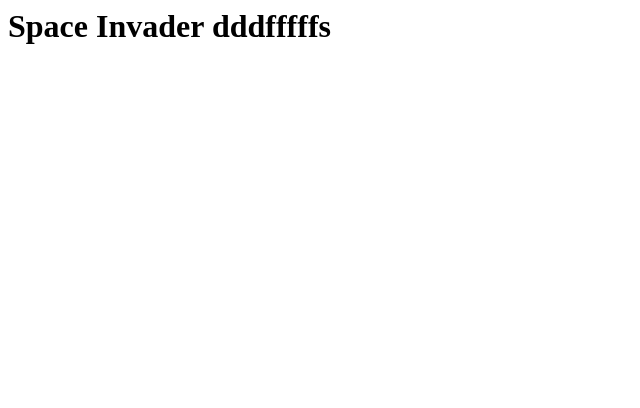
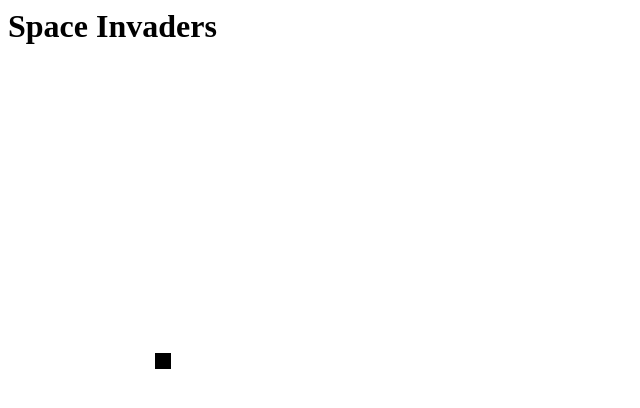
Before and after one commit to mburri/spaceinvaders, a website: page index.html in a window 1280 px wide. Shown: the whole page, without its empty margins (0-640 px from the left). Drawn offline with Linux system fonts and the light colour scheme.

Commit message:
draw the player

```diff
--- a/game.js
+++ b/game.js
@@ -1 +1,65 @@
-console.log("space invadeffffrs!");
+(function() {
+    'use strict';
+
+    var Game = function(canvasId) {
+        var canvas = document.getElementById(canvasId);
+        var screen = canvas.getContext('2d');
+        var gameSize = {
+            x: canvas.width,
+            y: canvas.height
+        };
+
+        this.bodies = [new Player(this, gameSize)];
+        var self = this;
+
+        var tick = function() {
+            self.update();
+            self.draw(screen, gameSize);
+
+            requestAnimationFrame(tick);
+        };
+
+        tick();
+    };
+
+    Game.prototype = {
+        update: function() {
+
+        },
+
+        draw: function(screen, gameSize) {
+            for (var i = this.bodies.length - 1; i >= 0; i--) {
+                drawRect(screen, this.bodies[i]);
+            }
+        }
+    };
+
+    var Player = function(game, gameSize) {
+        this.game = game;
+        this.size = {
+            x: 15,
+            y: 15
+        };
+        this.center = {
+            x: gameSize.x / 2,
+            y: gameSize.y - this.size.x
+        };
+    };
+
+    Player.prototype = {
+        update: function() {
+
+        }
+    };
+
+    var drawRect = function(screen, body) {
+        screen.fillRect(body.center.x - body.size.x / 2,
+            body.center.y - body.size.y / 2,
+            body.size.x, body.size.y);
+    };
+
+    window.onload = function() {
+        new Game("screen");
+    };
+
+})();
--- a/index.html
+++ b/index.html
@@ -1,12 +1,15 @@
 <DOCTYPE html>
-<html>
+    <html>
+
     <head>
-        <h1>Space Invader  dddfffffs</h1>
-        <canvas id="screen" width="300" height="300">
+    </head>
+
+    <body>
+        <h1>Space Invaders</h1>
+        <canvas id="screen" width="310" height="310">
             sorry. not supported.
         </canvas>
-    </head>
-    <body>
         <script src="game.js"></script>
     </body>
-</html>
+
+    </html>
```
